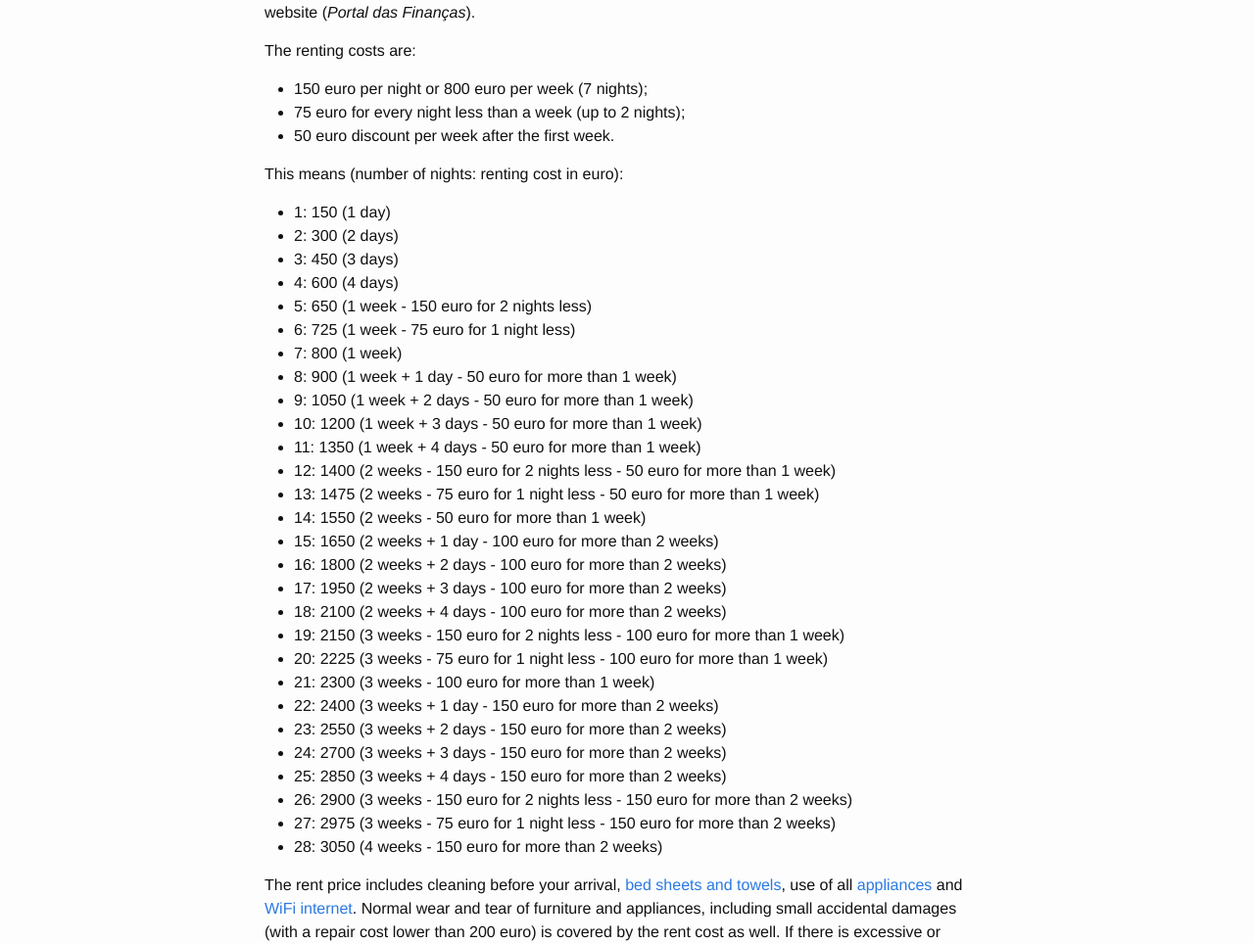
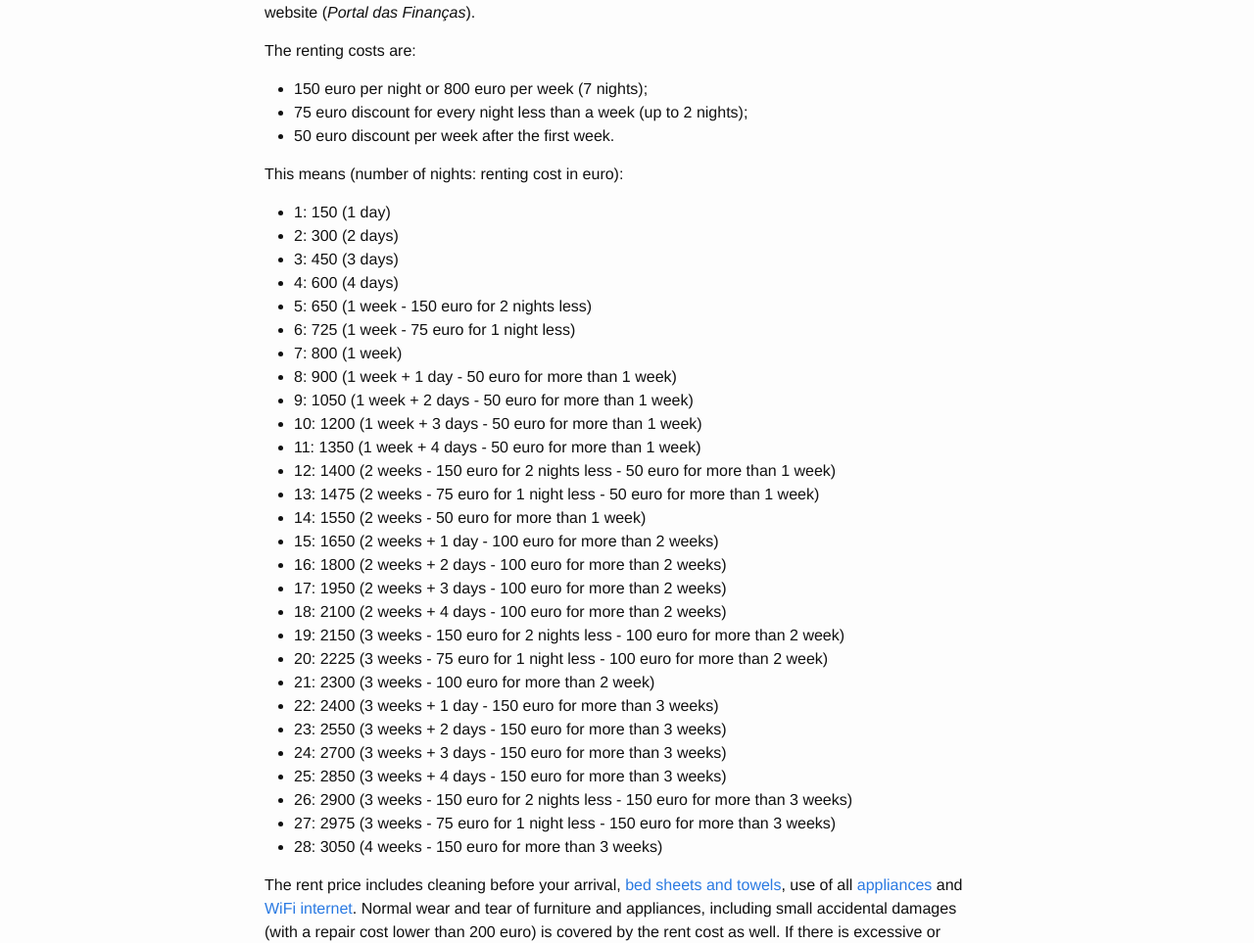
Before and after one commit to jgte/zh, a Jekyll site: the page built from en_price.md, in a window 1280 px wide. Shown: the part 651-1614 px from the top of the page at 98% size. Built offline with Jekyll 4.4.1, drawn with Linux system fonts in a browser that asks for light colours.

Commit message:
minor fixes

```diff
--- a/en_price.md
+++ b/en_price.md
@@ -24,7 +24,7 @@ I will issue a receipt to you on the last day of the renting period, through the
 
 The renting costs are:
 - 150 euro per night or 800 euro per week (7 nights);
-- 75 euro for every night less than a week (up to 2 nights);
+- 75 euro discount for every night less than a week (up to 2 nights);
 - 50 euro discount per week after the first week.
 
 This means (number of nights: renting cost in euro):
@@ -46,16 +46,16 @@ This means (number of nights: renting cost in euro):
 - 16: 1800 (2 weeks + 2 days - 100 euro for more than 2 weeks)
 - 17: 1950 (2 weeks + 3 days - 100 euro for more than 2 weeks)
 - 18: 2100 (2 weeks + 4 days - 100 euro for more than 2 weeks)
-- 19: 2150 (3 weeks - 150 euro for 2 nights less - 100 euro for more than 1 week)
-- 20: 2225 (3 weeks - 75 euro for 1 night less - 100 euro for more than 1 week)
-- 21: 2300 (3 weeks - 100 euro for more than 1 week)
-- 22: 2400 (3 weeks + 1 day - 150 euro for more than 2 weeks)
-- 23: 2550 (3 weeks + 2 days - 150 euro for more than 2 weeks)
-- 24: 2700 (3 weeks + 3 days - 150 euro for more than 2 weeks)
-- 25: 2850 (3 weeks + 4 days - 150 euro for more than 2 weeks)
-- 26: 2900 (3 weeks - 150 euro for 2 nights less - 150 euro for more than 2 weeks)
-- 27: 2975 (3 weeks - 75 euro for 1 night less - 150 euro for more than 2 weeks)
-- 28: 3050 (4 weeks - 150 euro for more than 2 weeks)
+- 19: 2150 (3 weeks - 150 euro for 2 nights less - 100 euro for more than 2 week)
+- 20: 2225 (3 weeks - 75 euro for 1 night less - 100 euro for more than 2 week)
+- 21: 2300 (3 weeks - 100 euro for more than 2 week)
+- 22: 2400 (3 weeks + 1 day - 150 euro for more than 3 weeks)
+- 23: 2550 (3 weeks + 2 days - 150 euro for more than 3 weeks)
+- 24: 2700 (3 weeks + 3 days - 150 euro for more than 3 weeks)
+- 25: 2850 (3 weeks + 4 days - 150 euro for more than 3 weeks)
+- 26: 2900 (3 weeks - 150 euro for 2 nights less - 150 euro for more than 3 weeks)
+- 27: 2975 (3 weeks - 75 euro for 1 night less - 150 euro for more than 3 weeks)
+- 28: 3050 (4 weeks - 150 euro for more than 3 weeks)
 
 The rent price includes cleaning before your arrival, [bed sheets and towels](http://jgte.github.io/zh/en/desc#bed-sheets-and-towels), use of all [appliances](http://jgte.github.io/zh/en/desc#appliances) and [WiFi internet](http://jgte.github.io/zh/en/desc#wifi-internet). Normal wear and tear of furniture and appliances, including small accidental damages (with a repair cost lower than 200 euro) is covered by the rent cost as well. If there is excessive or deliberate damage anywhere in the house (doors, windows, floors, courtyard, terrace, balcony), furniture or appliances, you will be requested to cover the repair costs (and legal litigation will be initiated in case you refuse).
 
```
